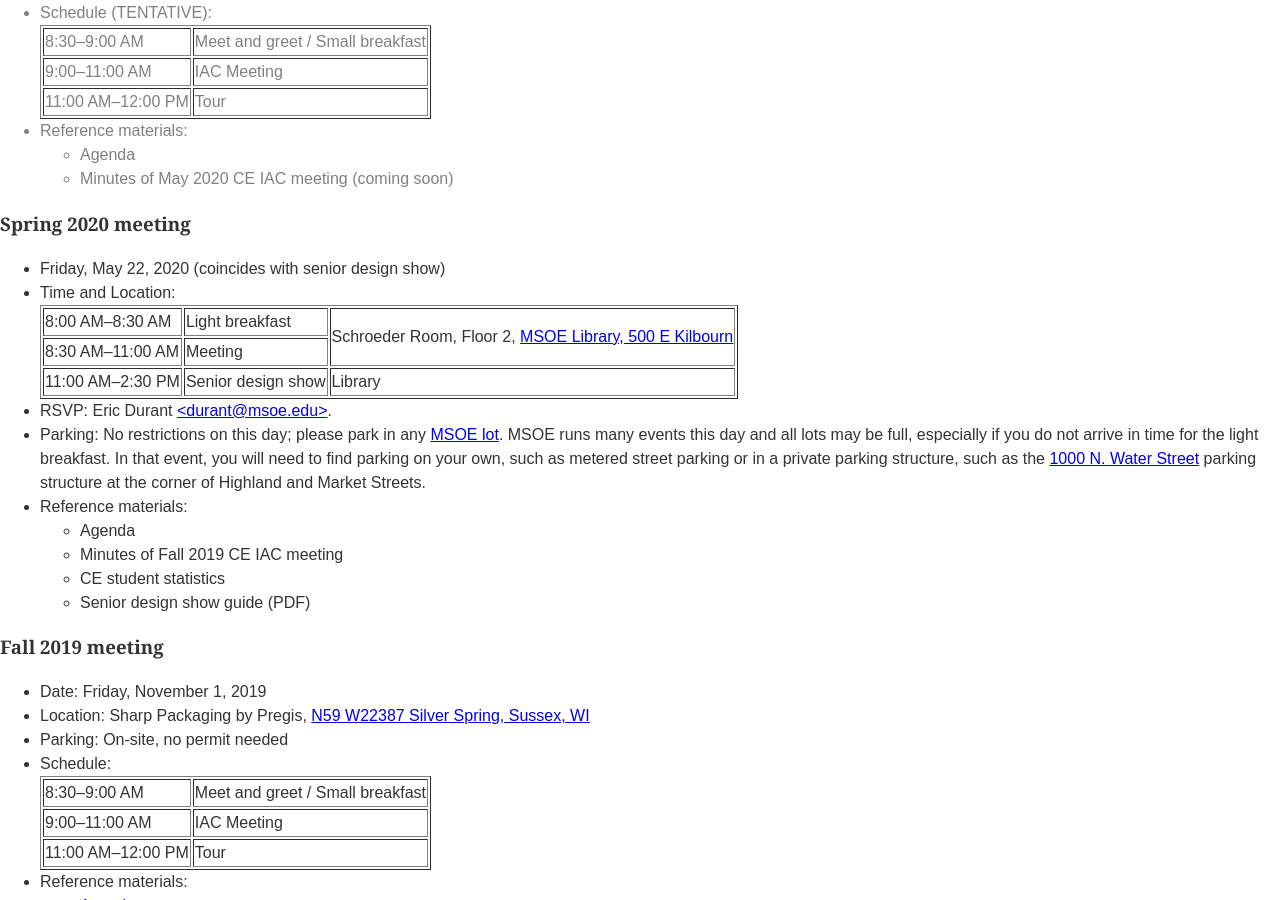
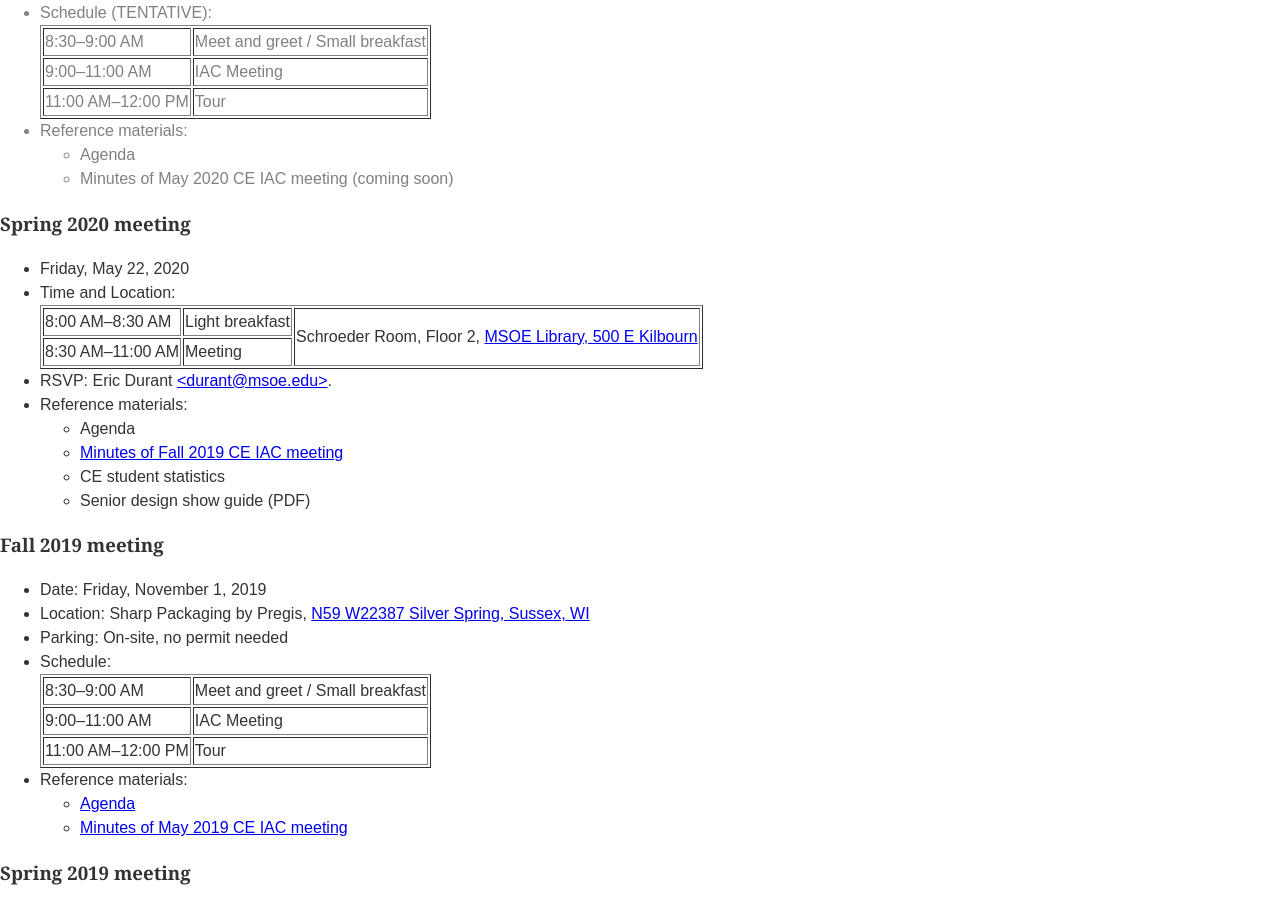
Before and after one commit to edurant/edurant.github.io, a Jekyll site: the page built from ceiac/index.html, in a window 1280 px wide and 900 px high, scrolled down 451 px. Built offline with Jekyll 4.4.1, drawn with Linux system fonts in a browser that asks for light colours.

Commit message:
ceiac +f19 minutes, update some s20 details

```diff
--- a/ceiac/index.html
+++ b/ceiac/index.html
@@ -47,21 +47,16 @@ before the MSOE senior design show.</p>
 
 <h3>Spring 2020 meeting</h3>
   <ul>
-    <li>Friday, May 22, 2020 (coincides with senior design show)</li>
+    <li>Friday, May 22, 2020</li>
     <li>Time and Location:
       <table border><tr><td>8:00 AM&ndash;8:30 AM</td><td>Light breakfast</td><td rowspan="2">Schroeder Room, Floor 2, <a href="http://maps.google.com/maps?f=q&hl=en&geocode=&q=500+E+Kilbourn,+53202&sll=36.809285,-57.919922&sspn=58.256017,138.515625&ie=UTF8&ll=43.042626,-87.905592&spn=0.006641,0.016909&t=h&z=17&iwloc=addr&om=1">MSOE Library, 500 E Kilbourn</a></td></tr>
              <tr><td>8:30 AM&ndash;11:00 AM</td><td>Meeting</td></tr>
-             <tr><td>11:00 AM&ndash;2:30 PM</td><td>Senior design show</td><td>Library</td></tr>
       </table></li>
     <li>RSVP: Eric Durant <a href="mailto:durant@msoe.edu">&lt;durant@msoe.edu&gt;</a>.</li>
-    <li>Parking: No restrictions on this day; please park in any <a href="https://www.msoe.edu/campus-experience/our-campus/directions-and-maps/campus-map/">MSOE lot</a>. MSOE runs many events this day and all lots may be full,
-        especially if you do not arrive in time for the light breakfast. In that event, you will need to find parking on your own, such as metered street parking or in a private parking structure, such as the
-        <a href="http://maps.google.com/maps?f=q&source=s_q&hl=en&geocode=&q=1000+N+Water,+53202&aq=&sll=37.0625,-95.677068&sspn=58.294644,135.263672&ie=UTF8&hq=&hnear=1000+N+Water+St,+Milwaukee,+Wisconsin+53202&z=17">1000 N. Water Street</a>
-        parking structure at the corner of Highland and Market Streets.</li>
     <li>Reference materials:
       <ul>
         <li><!--a href="agenda2020-05-22.pdf"-->Agenda<!--/a--></li>
-        <li><!--a href="2019-11-01minutes.pdf"-->Minutes of Fall 2019 CE IAC meeting<!--/a--></li>
+        <li><a href="2019-11-01minutes.pdf">Minutes of Fall 2019 CE IAC meeting</a></li>
         <li><!--a href="student-stats-with-attrition-to-s20.pdf"-->CE student statistics<!--/a--></li>
         <li><!--a href="https://msoe.s3.amazonaws.com/files/resources/2019-20-senior-design-booklet.pdf"-->Senior design show guide (PDF)<!--/a--></li>
       </ul>
```
Also changed, not shown: 1 other file.
